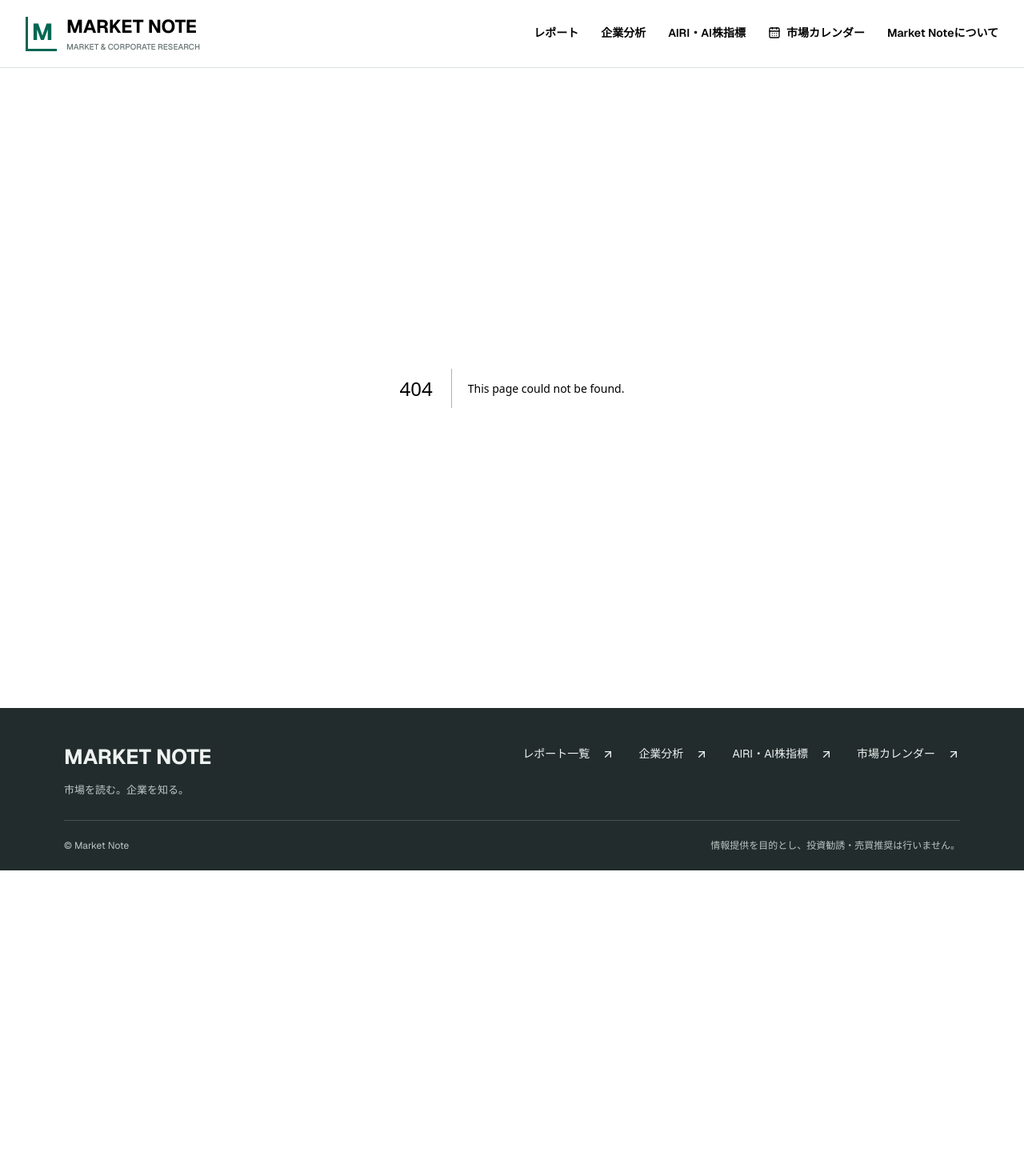
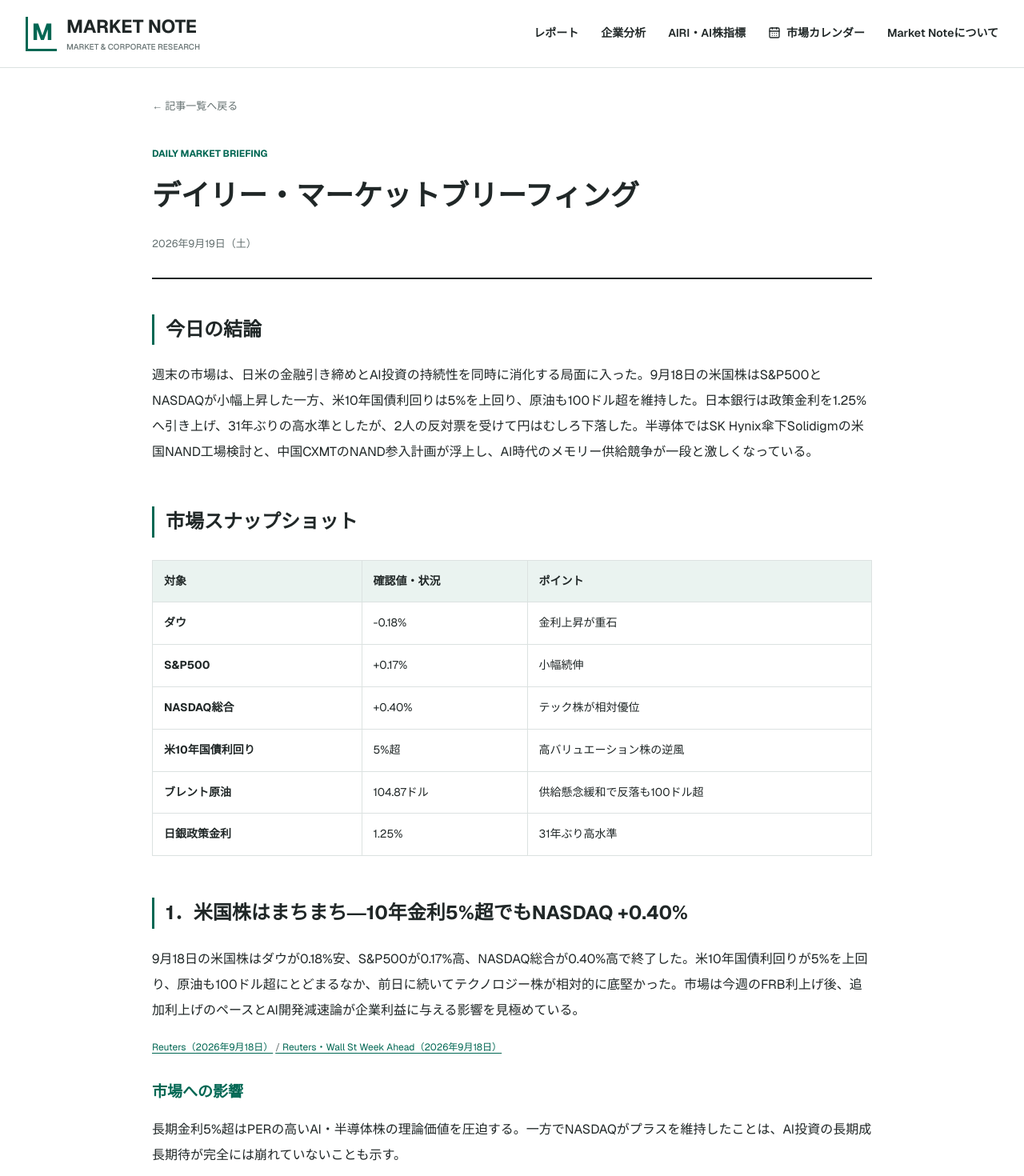
Before and after one commit to market-note-jp/market-note, a Next.js app: page /articles/daily-2026-09-19 in a window 1280 px wide. Before the commit this address had no page. Shown: the top 1470 px of the page at 80% size. Before the commit the page ends 1088 px from the top, so only its background shows below. Built offline with nearby package versions, Linux system fonts and the light colour scheme.

Commit message:
Add daily market briefing for 2026-09-19

```diff
--- /dev/null
+++ b/app/articles/daily-2026-09-19/page.tsx
@@ -0,0 +1,36 @@
+import type { Metadata } from "next";
+import Link from "next/link";
+
+export const metadata: Metadata = {
+  title: "デイリー・マーケットブリーフィング（2026年9月19日） | Market Note",
+  description: "2026年9月19日朝のAI・半導体、株式、原油、日本の金融政策・企業統治を公開情報から整理。",
+};
+
+export default function DailyReportSeptember19() {
+  return (
+    <main className="article-page">
+      <Link className="back-link" href="/">← 記事一覧へ戻る</Link>
+      <article>
+        <header className="report-header"><p className="report-label">DAILY MARKET BRIEFING</p><h1>デイリー・マーケットブリーフィング</h1><p className="report-date">2026年9月19日（土）</p></header>
+        <div className="report-body">
+          <section><h2>今日の結論</h2><p>週末の市場は、日米の金融引き締めとAI投資の持続性を同時に消化する局面に入った。9月18日の米国株はS&amp;P500とNASDAQが小幅上昇した一方、米10年国債利回りは5%を上回り、原油も100ドル超を維持した。日本銀行は政策金利を1.25%へ引き上げ、31年ぶりの高水準としたが、2人の反対票を受けて円はむしろ下落した。半導体ではSK Hynix傘下Solidigmの米国NAND工場検討と、中国CXMTのNAND参入計画が浮上し、AI時代のメモリー供給競争が一段と激しくなっている。</p></section>
+          <section><h2>市場スナップショット</h2><div className="table-wrap"><table><thead><tr><th>対象</th><th>確認値・状況</th><th>ポイント</th></tr></thead><tbody><tr><td>ダウ</td><td>-0.18%</td><td>金利上昇が重石</td></tr><tr><td>S&amp;P500</td><td>+0.17%</td><td>小幅続伸</td></tr><tr><td>NASDAQ総合</td><td>+0.40%</td><td>テック株が相対優位</td></tr><tr><td>米10年国債利回り</td><td>5%超</td><td>高バリュエーション株の逆風</td></tr><tr><td>ブレント原油</td><td>104.87ドル</td><td>供給懸念緩和で反落も100ドル超</td></tr><tr><td>日銀政策金利</td><td>1.25%</td><td>31年ぶり高水準</td></tr></tbody></table></div></section>
+
+          <section><h2>1．米国株はまちまち―10年金利5%超でもNASDAQ +0.40%</h2><p>9月18日の米国株はダウが0.18%安、S&amp;P500が0.17%高、NASDAQ総合が0.40%高で終了した。米10年国債利回りが5%を上回り、原油も100ドル超にとどまるなか、前日に続いてテクノロジー株が相対的に底堅かった。市場は今週のFRB利上げ後、追加利上げのペースとAI開発減速論が企業利益に与える影響を見極めている。</p><p className="inline-sources"><a href="https://www.reuters.com/business/nasdaq-futures-lead-wall-st-gains-oil-retreat-eases-inflation-worries-2026-09-18/" target="_blank" rel="noreferrer">Reuters（2026年9月18日）</a> <a href="https://www.reuters.com/business/wall-st-week-ahead-investors-focus-rate-path-ai-slowdown-after-fed-hike-2026-09-18/" target="_blank" rel="noreferrer">Reuters・Wall St Week Ahead（2026年9月18日）</a></p><h3>市場への影響</h3><p>長期金利5%超はPERの高いAI・半導体株の理論価値を圧迫する。一方でNASDAQがプラスを維持したことは、AI投資の長期成長期待が完全には崩れていないことも示す。</p><h3>次の注目点</h3><ul><li>FRB高官発言と10月会合の追加利上げ観測</li><li>米PMIと企業利益見通し</li></ul></section>
+
+          <section><h2>2．日銀が1.25%へ利上げ―31年ぶり高水準、円は逆に下落</h2><p>日本銀行は9月18日の金融政策決定会合で、政策金利を1.00%から1.25%へ引き上げた。決定は7対2で、31年ぶりの高水準となった。植田和男総裁はインフレ上振れを予防する新たな局面に入ったことを示唆したが、2人の審議委員が利上げに反対したことで市場は今後の利上げ速度を慎重に評価し、ドル円は一時158.05円までドル高・円安が進んだ。</p><p className="inline-sources"><a href="https://www.reuters.com/world/asia-pacific/boj-raises-interest-rates-31-year-high-widely-expected-move-2026-09-18/" target="_blank" rel="noreferrer">Reuters（2026年9月18日）</a> <a href="https://www.reuters.com/world/asia-pacific/dollar-advances-vs-yen-boj-dissent-clouds-rate-hike-outlook-2026-09-18/" target="_blank" rel="noreferrer">Reuters・為替（2026年9月18日）</a></p><h3>市場への影響</h3><p>銀行には利ざや改善余地がある一方、住宅・不動産や高レバレッジ企業には資金調達コスト上昇が逆風となる。円安が続けば輸入インフレを通じて追加利上げ圧力が残るため、今回の利上げだけで政策正常化が終了したとは言いにくい。</p><h3>次の注目点</h3><ul><li>次回以降の利上げ時期と審議委員の投票行動</li><li>円相場、国債利回り、銀行・不動産株の反応</li></ul></section>
+
+          <section><h2>3．SK Hynix傘下Solidigm、米国NAND工場を検討</h2><p>Reutersは関係者の話として、SK Hynix傘下のSolidigmが米国でNANDフラッシュメモリー工場の建設を検討し、ニューヨーク州北部が有力候補になっていると報じた。計画は検討段階で確定していない。AIサーバー向けSSD需要が拡大するなか、米国内の半導体サプライチェーン強化とメモリー供給能力の確保が背景にある。</p><p className="inline-sources"><a href="https://www.reuters.com/world/asia-pacific/sk-hynixs-solidigm-unit-is-weighing-nand-memory-chip-factory-us-sources-say-2026-09-18/" target="_blank" rel="noreferrer">Reuters（2026年9月18日）</a></p><h3>市場への影響</h3><p>NANDの供給能力拡大は中長期では価格上昇を抑える可能性があるが、足元ではAIサーバー向け高性能SSDの需要が強く、メモリー不足が続いている。キオクシア、Samsung、Micronなど既存大手の投資判断にも影響し得る。</p><h3>次の注目点</h3><ul><li>Solidigmの正式な投資決定、投資額、稼働時期</li><li>AIサーバー向けSSD価格とNAND需給</li></ul></section>
+
+          <section><h2>4．中国CXMTがNAND参入を準備―メモリー不足下で競争拡大</h2><p>Reutersは複数の関係者の話として、中国DRAM大手CXMTがNANDフラッシュ市場への参入を準備していると報じた。実現すればSamsung Electronicsなど海外大手だけでなく、中国国内のYMTCとも競合する。世界的なメモリー不足が続くなか、DRAM専業に近かったCXMTが成長市場へ事業領域を広げる動きとなる。</p><p className="inline-sources"><a href="https://www.reuters.com/world/asia-pacific/chinas-cxmt-eyes-flash-memory-push-amid-global-shortage-firm-take-samsung-ymtc-2026-09-18/" target="_blank" rel="noreferrer">Reuters（2026年9月18日）</a></p><h3>市場への影響</h3><p>短期的には供給不足がメモリー各社の価格決定力を支えるが、中国勢の増産が進めば中長期のNAND価格には下押し圧力となり得る。AI需要による構造的な容量増加と、中国の供給能力拡大のどちらが速いかが焦点となる。</p><h3>次の注目点</h3><ul><li>CXMTの量産開始時期と製造技術</li><li>中国国内でのYMTCとの競争、海外製造装置規制の影響</li></ul></section>
+
+          <section><h2>5．原油は104.87ドルへ反落―中国の外交働きかけで供給懸念やや後退</h2><p>9月18日のブレント原油は104.87ドル、WTIは100.30ドルで終了した。中国がサウジアラビアの要請を受け、イランに対してフーシ派によるサウジ石油施設への攻撃抑制を働きかけたことで供給懸念がやや後退した。一方、サウジ東西パイプラインの損傷やホルムズ海峡の通航制約は残っており、原油価格は依然100ドルを上回る。</p><p className="inline-sources"><a href="https://www.reuters.com/business/energy/oil-prices-fall-1-hopes-limited-supply-disruptions-2026-09-18/" target="_blank" rel="noreferrer">Reuters（2026年9月18日）</a></p><h3>市場への影響</h3><p>原油高の長期化は企業コストと期待インフレを押し上げ、日米の金融引き締めを長期化させるリスクがある。特に輸入依存度の高い日本では、円安との組み合わせが家計・企業双方への負担となる。</p><h3>次の注目点</h3><ul><li>サウジ東西パイプラインの復旧とホルムズ海峡の通航量</li><li>中国・イラン間の外交協議と原油100ドル維持の期間</li></ul></section>
+
+          <section><h2>日本企業・ガバナンス補足：東邦HDの買収防衛策を東京地裁が差し止め</h2><p>東京地裁は9月18日、東邦ホールディングスが3D Investment Partnersに対して導入を予定していた買収防衛策の実施を差し止めた。日本企業でアクティビスト対応が増えるなか、経営陣による防衛策と株主権利の境界を示す事例として注目される。</p><p className="inline-sources"><a href="https://www.reuters.com/legal/litigation/tokyo-court-blocks-toho-poison-pill-test-anti-activist-defences-2026-09-18/" target="_blank" rel="noreferrer">Reuters（2026年9月18日）</a></p></section>
+
+          <section className="disclaimer"><h2>注意事項</h2><p>本記事は2026年9月19日午前7時までに確認できた公開情報を基に市場動向を整理したものであり、特定の金融商品の売買を推奨する投資助言ではありません。報道に基づく未確定事項は確定情報と区別し、確認できない数値や将来予測を推測で補っていません。</p></section>
+        </div>
+      </article>
+    </main>
+  );
+}
```
